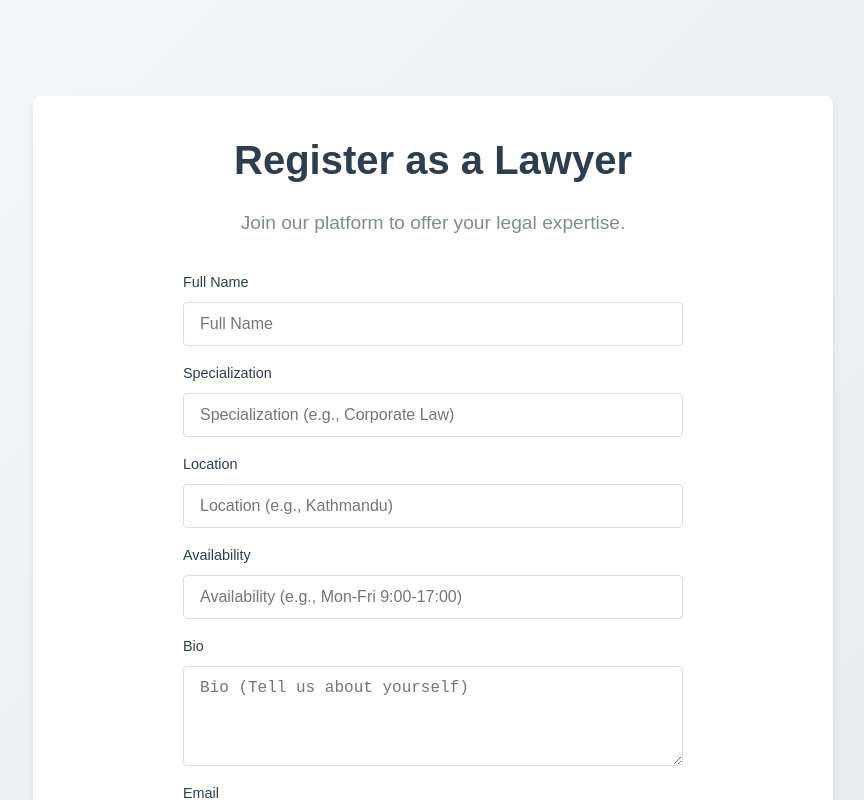
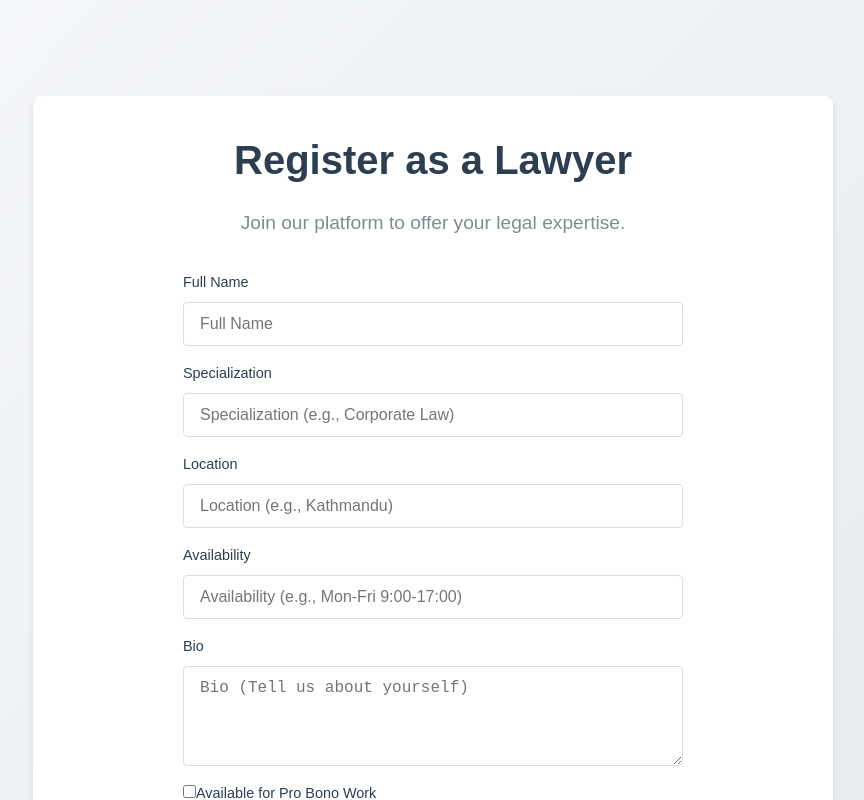
Before and after one commit to ShreyShakya/nepali-legal-aid-finder, a React (Vite) app in the folder legalaidfrontend/: page /register-lawyer in a window 1280 px wide. Shown: the top 800 px of the page, without its empty margins (207-1071 px from the left). Built offline with nearby package versions, Linux system fonts and the light colour scheme.

Commit message:
added pro bono availability checks

```diff
--- a/legalaidfrontend/src/components/Auth/LawyerProfile.jsx
+++ b/legalaidfrontend/src/components/Auth/LawyerProfile.jsx
@@ -170,10 +170,10 @@ export default function LawyerProfile() {
       <header className={styles.header}>
         <div className={styles.container}>
           <a href="/">
-          <div className={styles.logo}>
-            <Scale className={styles.logoIcon} />
-            <span>NepaliLegalAidFinder</span>
-          </div>
+            <div className={styles.logo}>
+              <Scale className={styles.logoIcon} />
+              <span>NepaliLegalAidFinder</span>
+            </div>
           </a>
           <nav className={styles.mainNav}>
             <ul>
@@ -230,9 +230,8 @@ export default function LawyerProfile() {
                 </p>
                 <button
                   onClick={handleBookAppointment}
-                  className={`${styles.bookButton} ${
-                    lawyer.availability_status === "Busy" ? styles.disabledButton : ""
-                  }`}
+                  className={`${styles.bookButton} ${lawyer.availability_status === "Busy" ? styles.disabledButton : ""
+                    }`}
                   disabled={lawyer.availability_status === "Busy"}
                 >
                   Book an Appointment
@@ -253,6 +252,9 @@ export default function LawyerProfile() {
               </p>
               <p>
                 <strong>Email Notifications:</strong> {lawyer.email_notifications ? 'Enabled' : 'Disabled'}
+              </p>
+              <p>
+                <strong>Pro Bono Availability:</strong> {lawyer.pro_bono_availability ? 'Available' : 'Not Available'}
               </p>
             </div>
           </motion.div>
--- a/legalaidfrontend/src/components/Auth/LawyerRegistration.jsx
+++ b/legalaidfrontend/src/components/Auth/LawyerRegistration.jsx
@@ -20,6 +20,7 @@ export default function LawyerRegistration() {
     email: "",
     password: "",
     otp: "",
+    pro_bono_availability: false,
   })
   const [profilePicture, setProfilePicture] = useState(null)
   const [message, setMessage] = useState("")
@@ -30,7 +31,11 @@ export default function LawyerRegistration() {
   const navigate = useNavigate()
 
   const handleChange = (e) => {
-    setFormData({ ...formData, [e.target.name]: e.target.value })
+    const { name, value, type, checked } = e.target
+    setFormData({
+      ...formData,
+      [name]: type === 'checkbox' ? checked : value
+    })
   }
 
   const handleFileChange = (e) => {
@@ -110,7 +115,17 @@ export default function LawyerRegistration() {
       })
       setMessage(response.data.message)
       setIsError(false)
-      setFormData({ name: "", specialization: "", location: "", availability: "", bio: "", email: "", password: "", otp: "" })
+      setFormData({
+        name: "",
+        specialization: "",
+        location: "",
+        availability: "",
+        bio: "",
+        email: "",
+        password: "",
+        otp: "",
+        pro_bono_availability: false
+      })
       setProfilePicture(null)
       setIsOtpSent(false)
       setIsOtpVerified(false)
@@ -201,6 +216,19 @@ export default function LawyerRegistration() {
                   className={styles.formTextarea}
                   disabled={isLoading}
                 />
+              </div>
+              <div className={styles.formGroup}>
+                <label htmlFor="pro_bono_availability">
+                  <input
+                    type="checkbox"
+                    id="pro_bono_availability"
+                    name="pro_bono_availability"
+                    checked={formData.pro_bono_availability}
+                    onChange={handleChange}
+                    disabled={isLoading}
+                  />
+                  Available for Pro Bono Work
+                </label>
               </div>
               <div className={styles.formGroup}>
                 <label htmlFor="email">Email</label>
```
